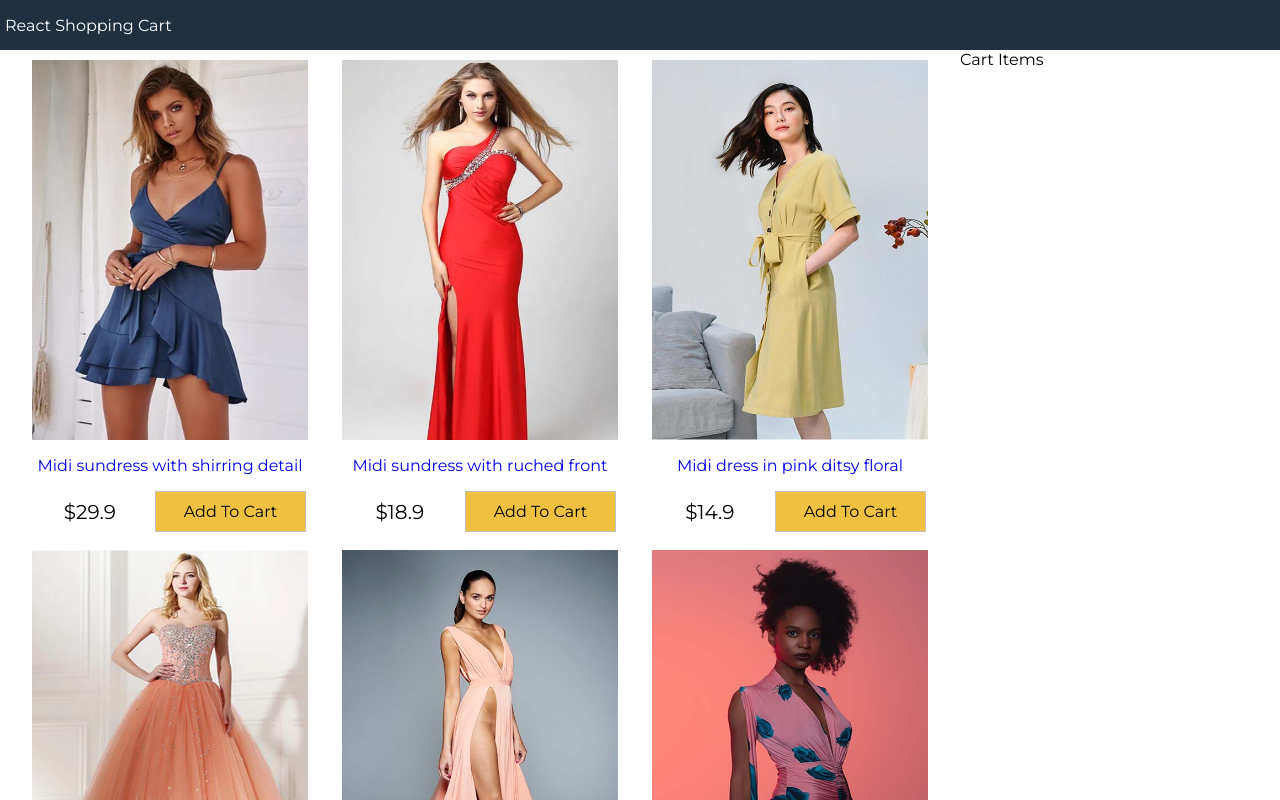
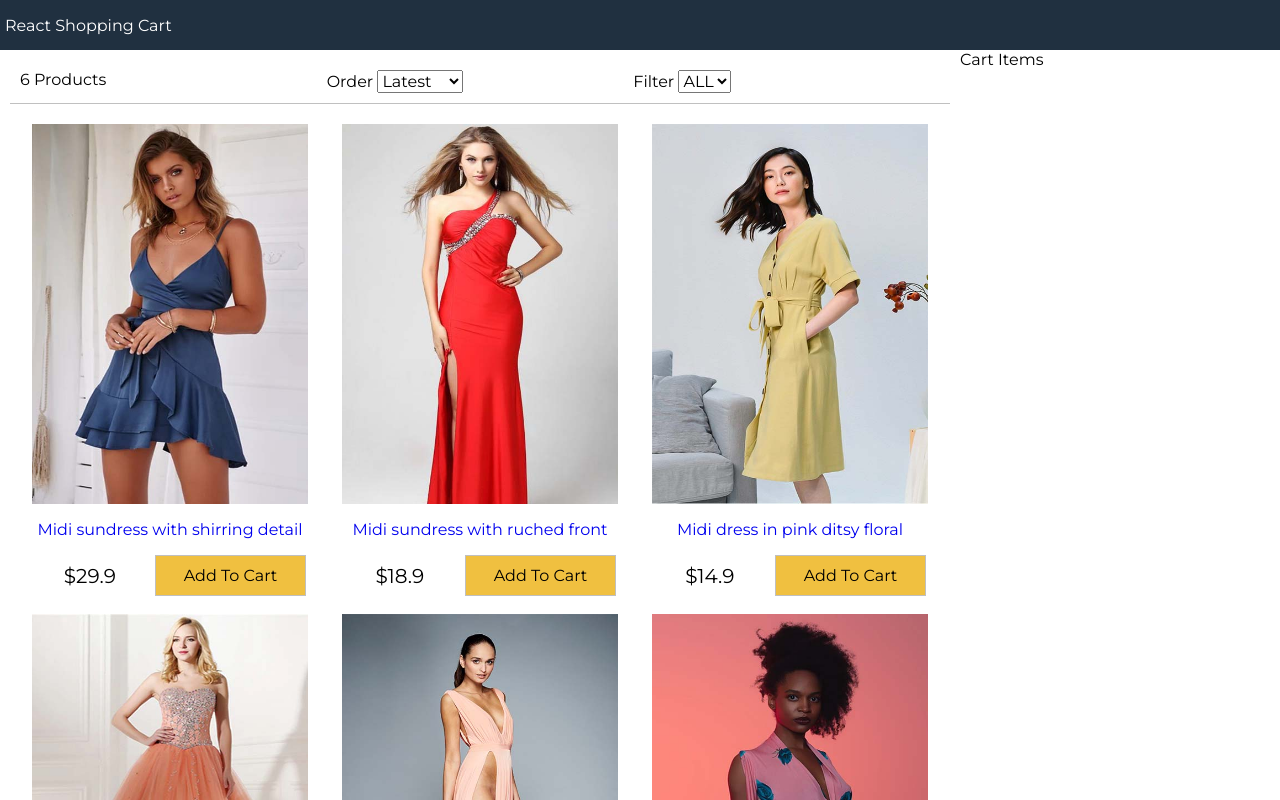
Before and after one commit to melndrw/react-shopping-cart, a React (Create React App) app: page / in a window 1280 px wide. Shown: the top 800 px of the page. Built offline with nearby package versions, Linux system fonts and the light colour scheme.

Commit message:
create filter components

```diff
--- a/src/App.js
+++ b/src/App.js
@@ -1,8 +1,50 @@
-import React from 'react';
+import React, { useState } from 'react';
 import data from './data';
 import Products from './components/Products';
+import Filter from './components/Filter';
 
 const App = () => {
+  const [sortState, setSortState] = useState({
+    size: '',
+    filter: '',
+    products: data,
+  });
+
+  const sizeHandler = (event) => {
+    const { value } = event.target;
+    value === ''
+      ? setSortState({ size: value, products: data })
+      : setSortState({
+          size: event.target.value,
+          products: data.filter((product) => {
+            return product.availableSizes.indexOf(event.target.value) >= 0;
+          }),
+        });
+  };
+
+  const filterHandler = (event) => {
+    const { value } = event.target;
+    setSortState((state) => {
+      return {
+        ...state,
+        filter: value,
+        products: sortState.products.slice().sort((a, b) => {
+          return value === 'lowest'
+            ? a.price > b.price
+              ? 1
+              : -1
+            : value === 'highest'
+            ? a.price < b.price
+              ? 1
+              : -1
+            : a._id > b._id
+            ? 1
+            : -1;
+        }),
+      };
+    });
+  };
+
   return (
     <div className="grid-container">
       <header>
@@ -11,7 +53,14 @@
       <main>
         <div className="content">
           <div className="main">
-            <Products products={data} />
+            <Filter
+              count={sortState.products.length}
+              filter={sortState.filter}
+              size={sortState.size}
+              filterProducts={filterHandler}
+              sizeProducts={sizeHandler}
+            />
+            <Products products={sortState.products} />
           </div>
           <div className="sidebar">Cart Items</div>
         </div>
--- /dev/null
+++ b/src/components/Filter.js
@@ -0,0 +1,31 @@
+import React from 'react';
+
+const Filter = (props) => {
+  return (
+    <div className="filter">
+      <div className="filter__result">{props.count} Products</div>
+      <div className="filter-sort">
+        Order{' '}
+        <select value={props.filter} onChange={props.filterProducts}>
+          <option>Latest</option>
+          <option value="lowest">Lowest</option>
+          <option value="highest">Highest</option>
+        </select>
+      </div>
+      <div className="filter__size">
+        Filter{' '}
+        <select value={props.size} onChange={props.sizeProducts}>
+          <option value="">ALL</option>
+          <option value="XS">XS</option>
+          <option value="S">S</option>
+          <option value="M">M</option>
+          <option value="L">L</option>
+          <option value="XL">XL</option>
+          <option value="XXL">XXL</option>
+        </select>
+      </div>
+    </div>
+  );
+};
+
+export default Filter;
--- a/src/index.css
+++ b/src/index.css
@@ -127,3 +127,15 @@
 .button.primary {
   background-color: #f0c040;
 }
+
+/* Filter */
+.filter {
+  display: flex;
+  justify-content: space-between;
+  padding: 1rem;
+  margin: 1rem;
+  border-bottom: 0.1rem #c0c0c0 solid;
+}
+.filter div {
+  flex: 1;
+}
```
